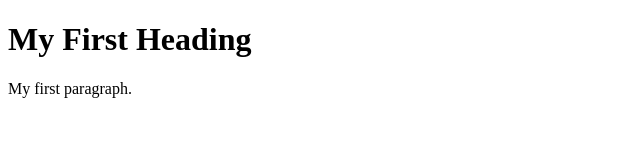
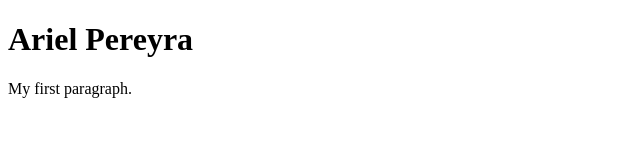
Before and after one commit to Ankit-Kum/Website, a plain HTML site: page index.html in a window 1280 px wide. Shown: the whole page, without its empty margins (0-640 px from the left). Drawn offline with Linux system fonts and the light colour scheme.

Commit message:
Add name

```diff
--- a/index.html
+++ b/index.html
@@ -2,7 +2,7 @@
 <html>
 <body>
 
-<h1>My First Heading</h1>
+<h1>Ariel Pereyra</h1>
 
 <p>My first paragraph.</p>
 
```
